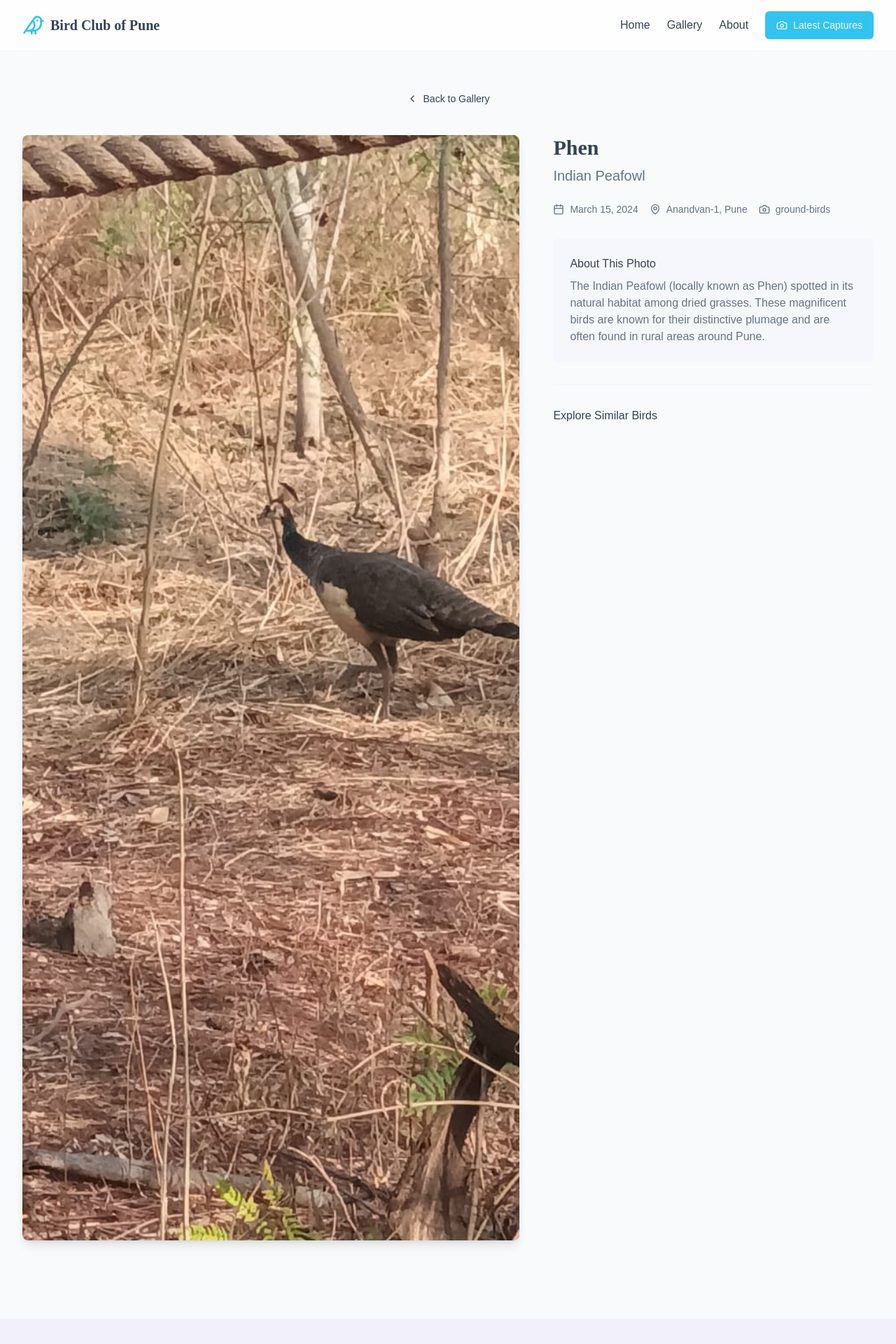
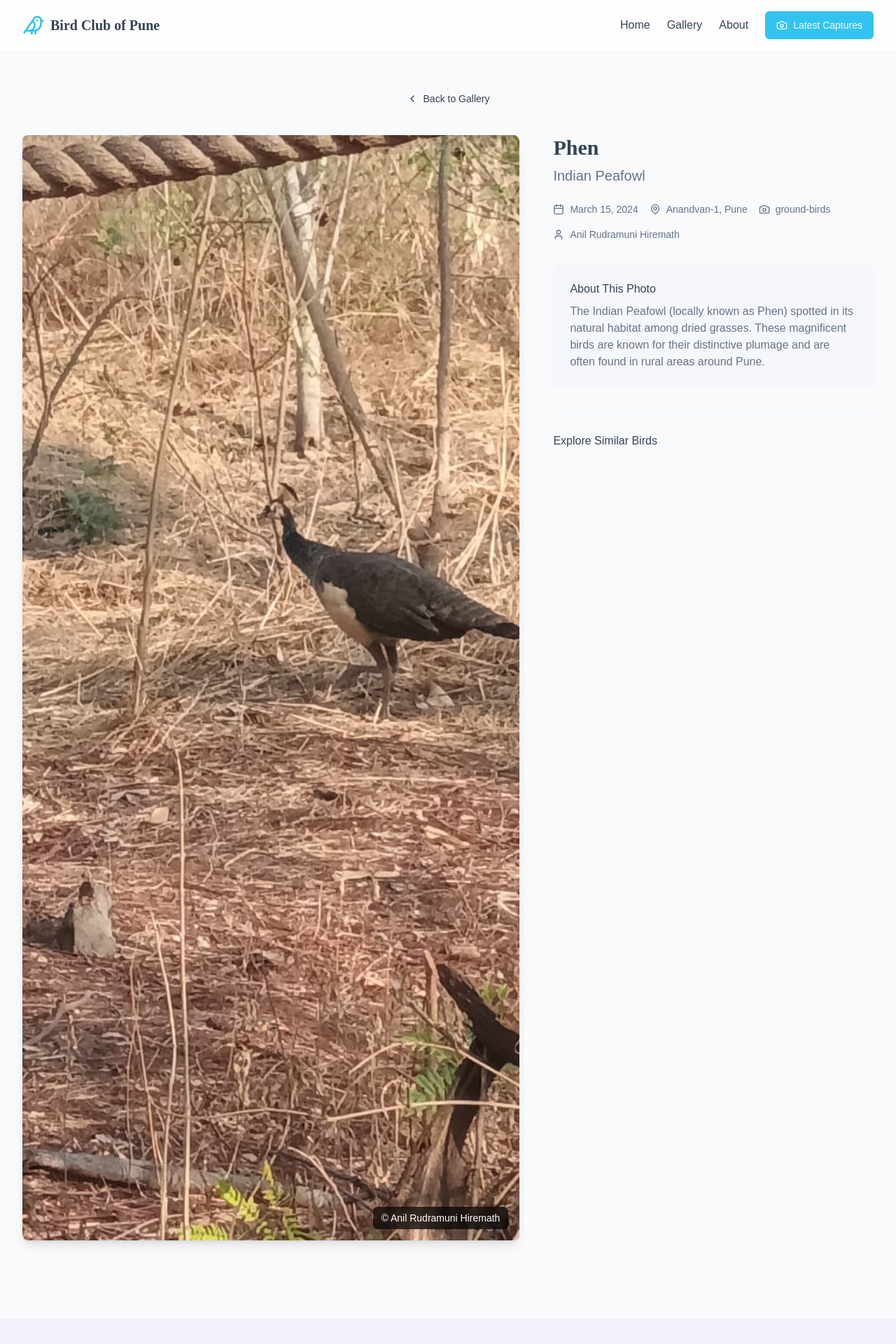
Before and after one commit to Aniket03g/feathered-friend-gallery, a React (Vite) app: page /photo/1 in a window 1280 px wide. Shown: the top 1920 px of the page at 70% size. Built offline with nearby package versions, Linux system fonts and the light colour scheme.

Commit message:
Add digital signature to photos
Add digital signature to photos clicked by Anil Rudramuni Hiremath.

```diff
--- a/src/components/ui/PhotoCard.tsx
+++ b/src/components/ui/PhotoCard.tsx
@@ -1,7 +1,7 @@
 
 import { useState } from "react";
 import { Link } from "react-router-dom";
-import { Camera, Eye, MapPin } from "lucide-react";
+import { Camera, Eye, MapPin, User } from "lucide-react";
 import { AspectRatio } from "@/components/ui/aspect-ratio";
 import { Button } from "@/components/ui/button";
 import { cn } from "@/lib/utils";
@@ -14,9 +14,19 @@ interface PhotoCardProps {
   location: string;
   date: string;
   className?: string;
+  photographer?: string;
 }
 
-export function PhotoCard({ id, image, title, species, location, date, className }: PhotoCardProps) {
+export function PhotoCard({
+  id,
+  image,
+  title,
+  species,
+  location,
+  date,
+  className,
+  photographer = "Anil Rudramuni Hiremath"
+}: PhotoCardProps) {
   const [isHovered, setIsHovered] = useState(false);
 
   return (
@@ -32,6 +42,9 @@ export function PhotoCard({ id, image, title, species, location, date, className
             alt={title}
             className="w-full h-full object-cover transition-transform duration-500 group-hover:scale-110"
           />
+          <div className="absolute bottom-3 right-3 bg-black/70 text-white text-xs px-2 py-1 rounded-md backdrop-blur-sm">
+            © {photographer}
+          </div>
         </AspectRatio>
 
         <div className={cn(
@@ -75,6 +88,10 @@ export function PhotoCard({ id, image, title, species, location, date, className
             <Camera className="h-3 w-3 mr-1" />
             {date}
           </div>
+          <div className="flex items-center">
+            <User className="h-3 w-3 mr-1" />
+            {photographer}
+          </div>
         </div>
       </div>
     </div>
--- a/src/pages/PhotoDetail.tsx
+++ b/src/pages/PhotoDetail.tsx
@@ -1,6 +1,6 @@
 
 import { useParams, Link } from "react-router-dom";
-import { ChevronLeft, Calendar, MapPin, Camera } from "lucide-react";
+import { ChevronLeft, Calendar, MapPin, Camera, User } from "lucide-react";
 import { Navbar } from "@/components/layout/Navbar";
 import { Footer } from "@/components/layout/Footer";
 import { Button } from "@/components/ui/button";
@@ -9,6 +9,7 @@ import { photos } from "@/data/photos";
 const PhotoDetail = () => {
   const { id } = useParams<{ id: string }>();
   const photo = photos.find(p => p.id === id);
+  const photographer = "Anil Rudramuni Hiremath";
 
   if (!photo) {
     return (
@@ -48,12 +49,15 @@ const PhotoDetail = () => {
 
           <div className="grid lg:grid-cols-5 gap-12">
             <div className="lg:col-span-3">
-              <div className="rounded-lg overflow-hidden shadow-lg">
+              <div className="rounded-lg overflow-hidden shadow-lg relative">
                 <img
                   src={photo.image}
                   alt={photo.title}
                   className="w-full h-auto"
                 />
+                <div className="absolute bottom-4 right-4 bg-black/70 text-white px-3 py-1.5 rounded-md backdrop-blur-sm text-sm">
+                  © {photographer}
+                </div>
               </div>
             </div>
 
@@ -76,6 +80,11 @@ const PhotoDetail = () => {
                   <div className="flex items-center gap-2 text-sm text-muted-foreground">
                     <Camera className="h-4 w-4" />
                     {photo.category}
+                  </div>
+
+                  <div className="flex items-center gap-2 text-sm text-muted-foreground">
+                    <User className="h-4 w-4" />
+                    {photographer}
                   </div>
                 </div>
 
```
